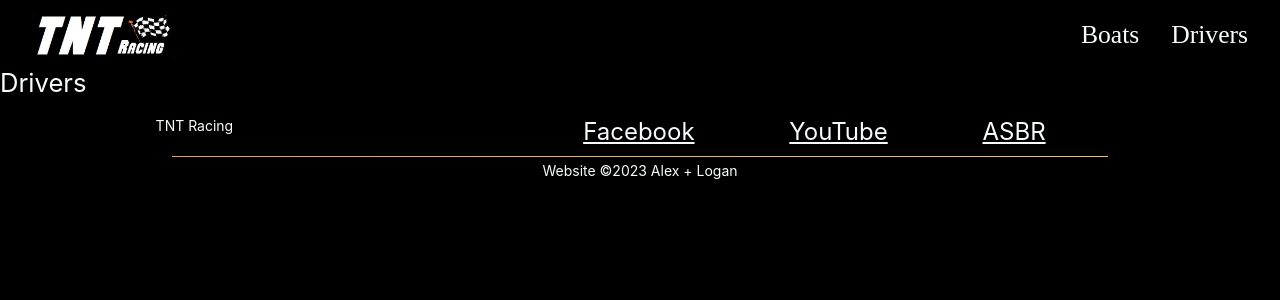
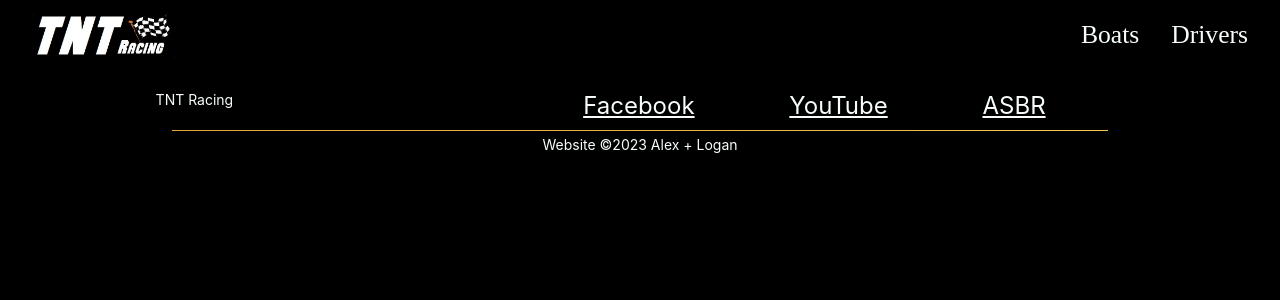
Before and after one commit to Lo-GR/tnt-racing, a React (Create React App) app: page /drivers in a window 1280 px wide. Shown: the top 300 px of the page. Built offline with nearby package versions, Linux system fonts and the light colour scheme.

Commit message:
cards wip

```diff
--- /dev/null
+++ b/src/Components/Cards/ProfileCard/index.tsx
@@ -0,0 +1,13 @@
+interface ProfileCardTypes {
+  profileImage: string
+}
+
+export const ProfileCard = ({ profileImage }: ProfileCardTypes) => {
+  return (
+    <div className="w-full bg-sp-primary-400 flex items-center justify-evenly">
+      <div className="w-1/3">
+        <img src={profileImage} />
+      </div>
+    </div>
+  )
+}
--- a/src/Components/Heros/HeroVideo/index.tsx
+++ b/src/Components/Heros/HeroVideo/index.tsx
@@ -39,7 +39,6 @@ const textVariants = {
 export const HeroVideo = ({ youtubeId, title, text }: HeroVideoProps) => {
   return (
     <div className="overflow-hidden relative w-full h-[calc(100vh-200px)] md:h-[700px]">
-      <div className="absolute h-1/2 w-full bg-sp-primary-200 z-10 opacity-50" />
       <div className="absolute isolate h-full w-[4/5] z-10 flex justify-center items-start left-[10%] flex-col">
         <motion.p
           variants={titleVariants}
--- a/src/Pages/Drivers/index.tsx
+++ b/src/Pages/Drivers/index.tsx
@@ -1,7 +1,9 @@
+import { ProfileCard } from "../../Components/Cards/ProfileCard"
+
 export const Drivers = ({ }) => {
   return (
-    <div>
-      <p>Drivers</p>
+    <div className="container flex justify-center items-center">
+      <ProfileCard />
     </div>
   )
 }
```
